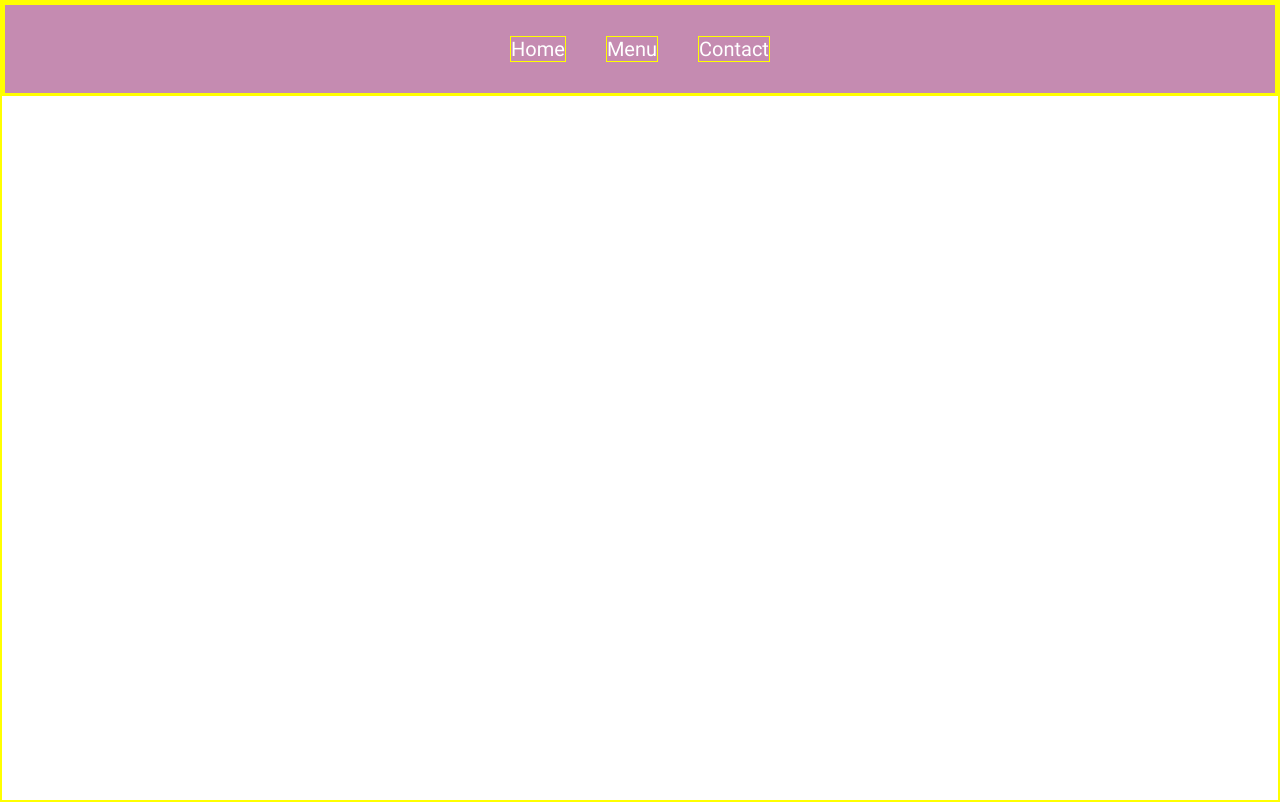
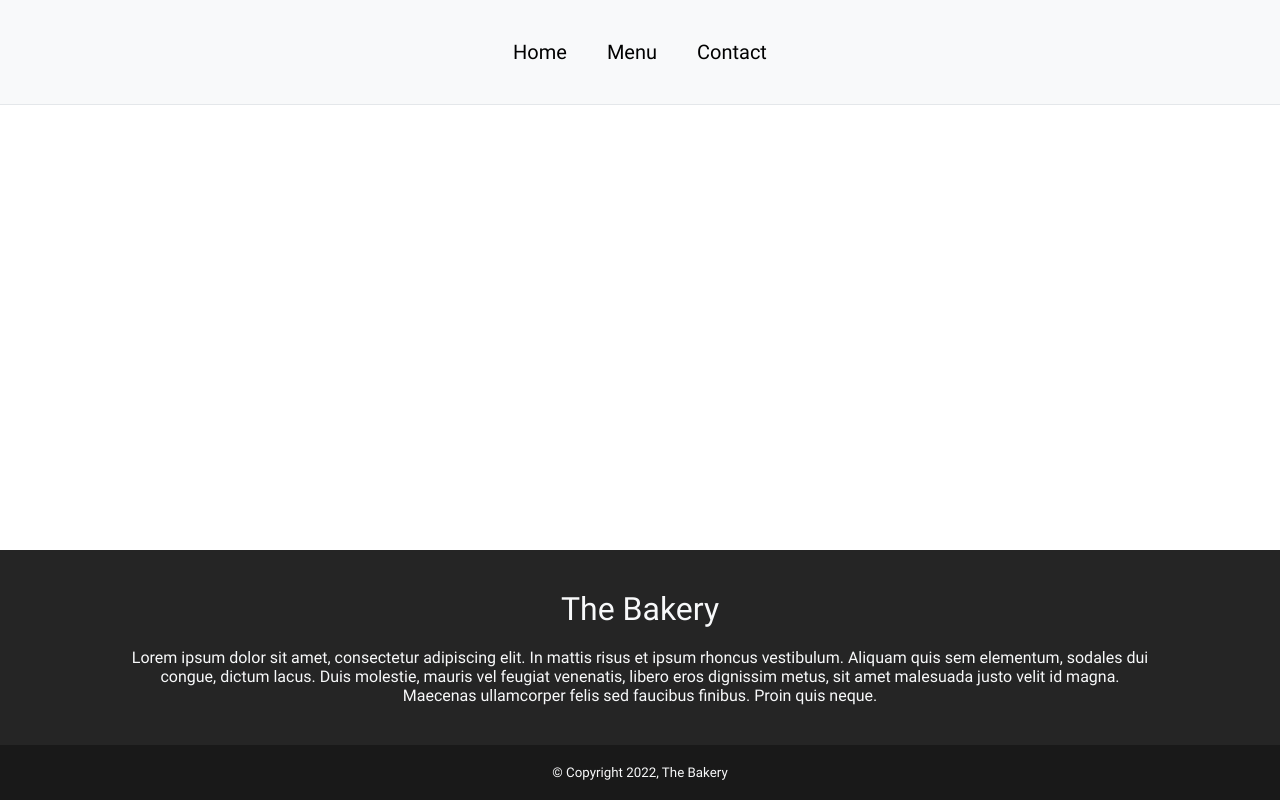
Before and after one commit to neil-justin/restarurant-page, a website: page dist/index.html in a window 1280 px wide. Drawn offline with Linux system fonts and the light colour scheme.

Commit message:
Add website's footer

```diff
--- a/src/styles/main.css
+++ b/src/styles/main.css
@@ -11,18 +11,24 @@
     margin: 0%;
     padding: 0%;
     box-sizing: border-box;
-    border: 1px solid yellow;
 }
 
 body {
     min-height: 100vh;
+    display: flex;
+    flex-direction: column;
     font-size: 62.5%;
-    color: white;
     font-family: 'Roboto Regular';
 }
 
+header, #content {
+    padding: clamp(5px, 5vh, 8vh) clamp(10px, 7vw, 16vw);
+}
+
+
 header {
-    background-color: #c58bb1;
+    background-color: #f8f9fa;
+    border-bottom: 1px solid #e4e7ea;
 }
 
 #tablist {
@@ -31,10 +37,39 @@ header {
     align-items: center;
     column-gap: 40px;
     list-style-type: none;
-    min-height: 90px;
 }
 
 .main-nav-li {
     display: inline;
     font-size: 1.25rem;
+    color: black;
 }
+
+#content {
+    flex: 1;
+}
+
+footer>* {
+    display: grid;
+    justify-items: center;
+    font-size: 1rem;
+    color: #f8f9fa;
+}
+
+#company-slogan {
+    background-color: #252525;
+    padding: clamp(5px, 5vh, 8vh) clamp(10px, 10vw, 20vh);
+}
+
+#company-name {
+    margin-bottom: 20px;
+}
+
+#company-description {
+    text-align: center;
+}
+
+#copyright-container {
+    background-color: #191919;
+    padding: clamp(18px, 2.5vh, 8vh) 0;
+}
```
Also changed, not shown: dist/index.html.
